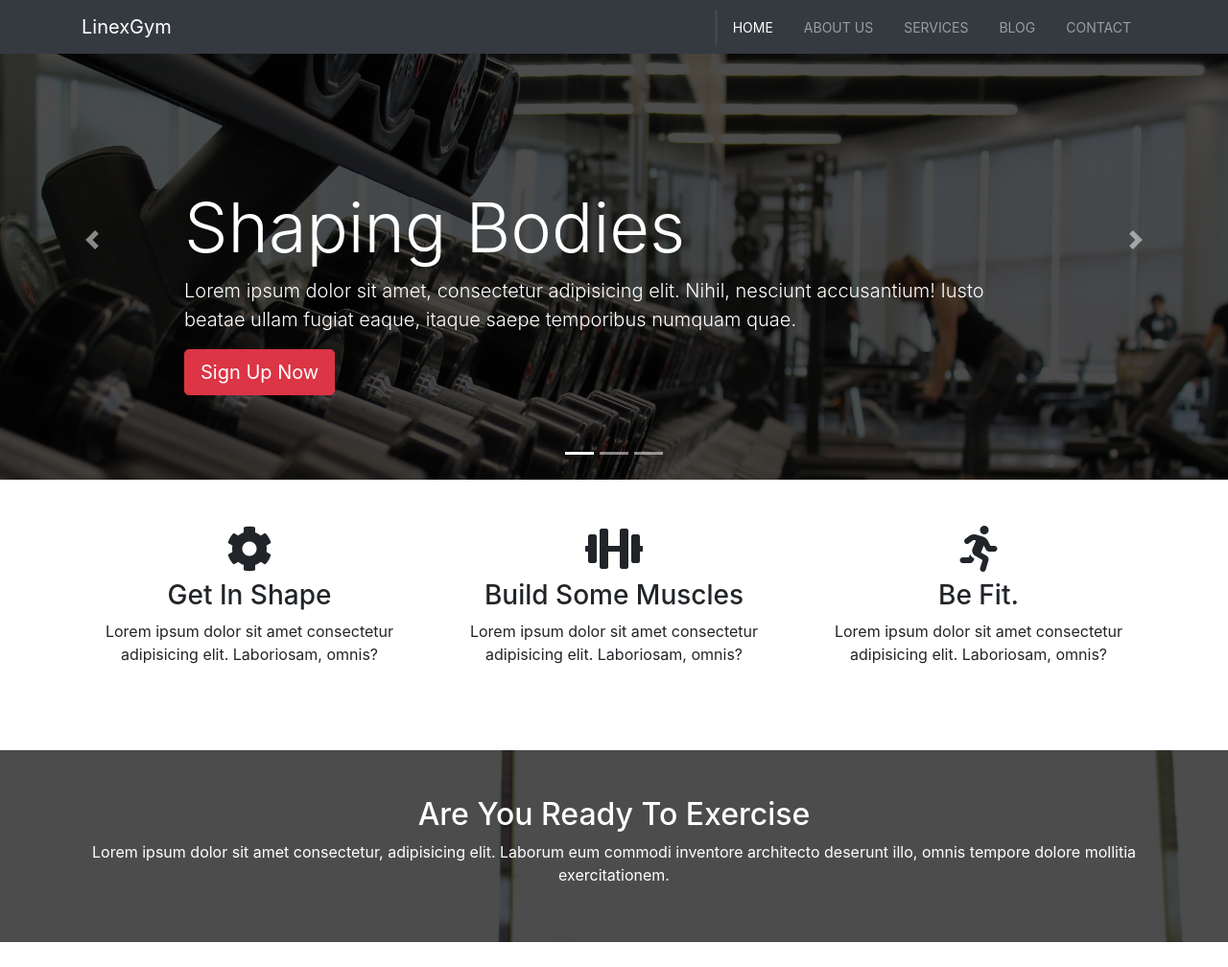
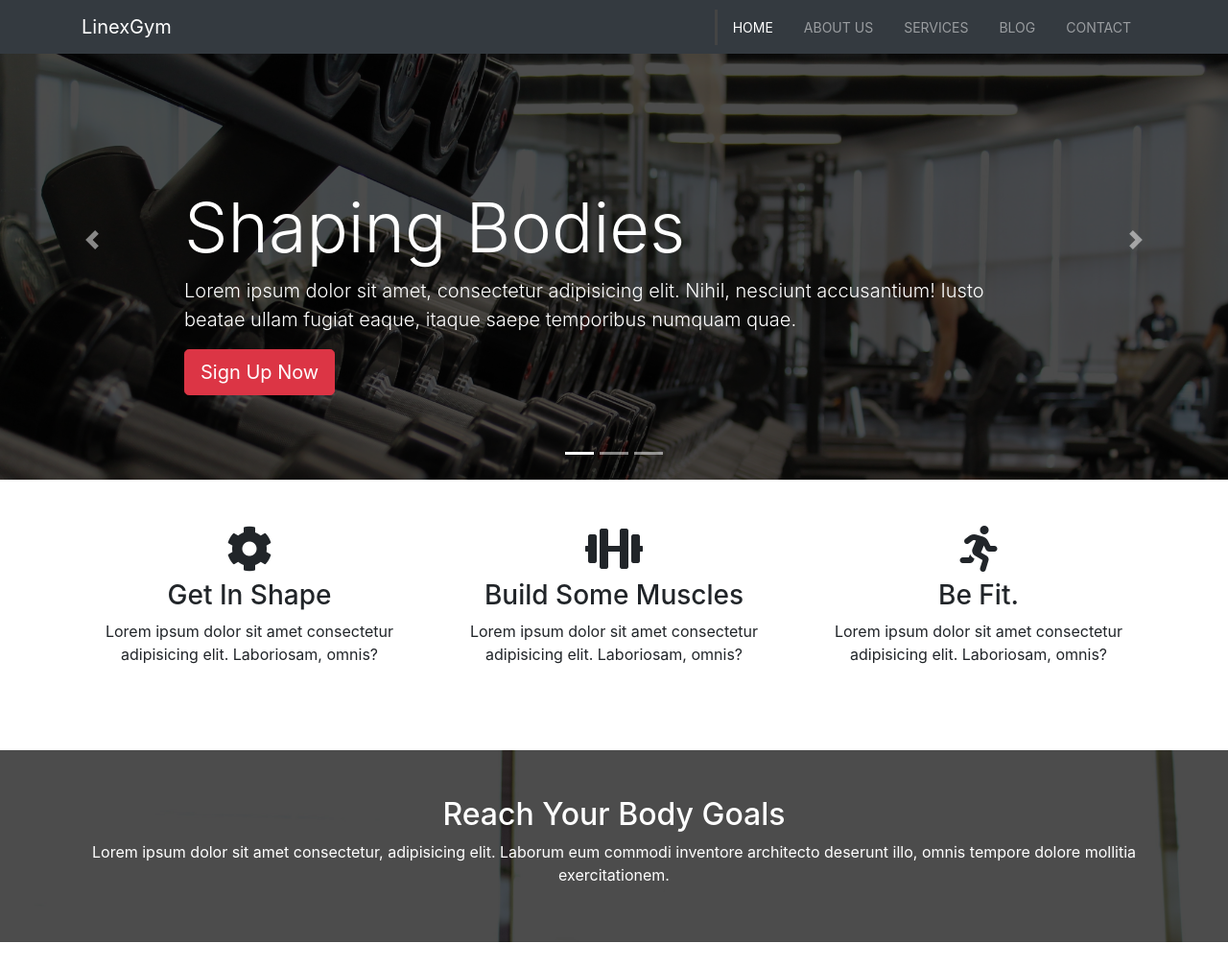
Before and after one commit to Linexhub/lynexgym, a plain HTML site: page index.html in a window 1280 px wide. Shown: the top 1008 px of the page at 96% size. Drawn offline with nearby package versions, Linux system fonts and the light colour scheme; some packages are replaced by stand-ins of ours; a script that the page names is missing.

Commit message:
Update home heading section

```diff
--- a/index.html
+++ b/index.html
@@ -132,7 +132,7 @@
     <div class="row">
       <div class="col">
         <div class="container pt-5">
-          <h2>Are You Ready To Exercise</h1>
+          <h2>Reach Your Body Goals</h1>
           <p class="d-none d-md-block">Lorem ipsum dolor sit amet consectetur, adipisicing elit. Laborum eum commodi inventore architecto deserunt illo, omnis tempore dolore mollitia exercitationem.</p>
         </div>
       </div>
```
